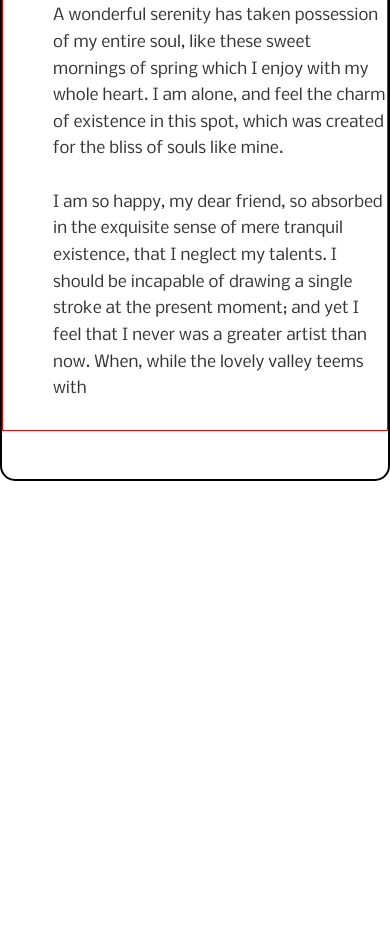
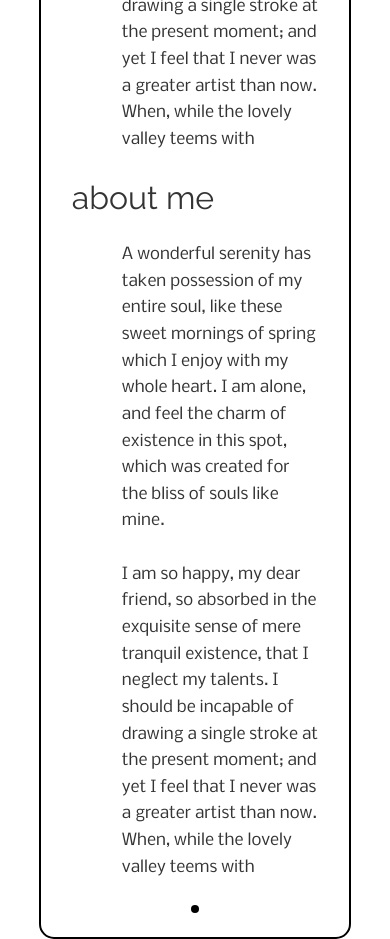
Before and after one commit to mvaaltola/www-19, a Gatsby site: page / in a window 390 px wide. Shown: the part 696-1635 px from the top of the page. Before the commit the page ends 1177 px from the top, so only its background shows below. Built offline with nearby package versions, Linux system fonts and the light colour scheme; Gatsby itself is replaced by a stand-in of ours.

Commit message:
Add bottompoint element, improve responsiveness

```diff
--- a/src/components/frame.js
+++ b/src/components/frame.js
@@ -2,6 +2,7 @@ import React from "react"
 import styled from "styled-components"
 
 const FrameBox = styled.div`
+  width: 80%;
   max-width: 832px;
   border-radius: 15px;
   margin: 0px auto;
@@ -9,11 +10,20 @@ const FrameBox = styled.div`
 `
 
 const ContentBox = styled.div`
+  width: 80%;
   max-width: 650px;
   min-height: 70vh;
   margin: 3em auto;
-  border: 1px solid red;
+`
 
+const BottomPoint = styled.div`
+  background-color: black;
+  height: 8px;
+  width: 8px;
+  margin: 0 auto;
+  border-radius: 50px;
+  position: relative;
+  top: -1.5em;
 `
 
 export default ({ children }) => (
@@ -21,5 +31,6 @@ export default ({ children }) => (
     <ContentBox>
       {children}
     </ContentBox>
+    <BottomPoint />
   </FrameBox>
 )
```
